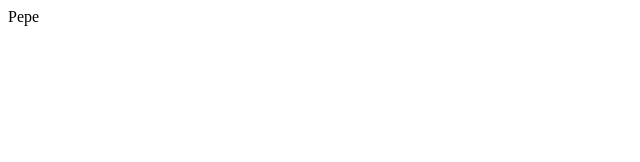
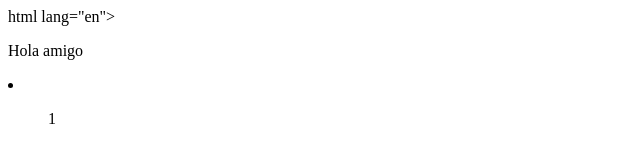
Before and after one commit to domi231/git-app, a website: page juan.html in a window 1280 px wide. Shown: the whole page, without its empty margins (0-640 px from the left). Drawn offline with Linux system fonts and the light colour scheme.

Commit message:
fion de ramas

```diff
--- a/juan.html
+++ b/juan.html
@@ -1,4 +1,4 @@
-<html lang="en">
+html lang="en">
 <head>
     <meta charset="UTF-8">
     <meta http-equiv="X-UA-Compatible" content="IE=edge">
@@ -6,6 +6,8 @@
     <title>Document</title>
 </head>
 <body>
-    <p>Pepe</p>
+    <p>Hola amigo</p>
+    <li>
+        <ul>1</ul>
+    </li>
 </body>
-</html>
```
